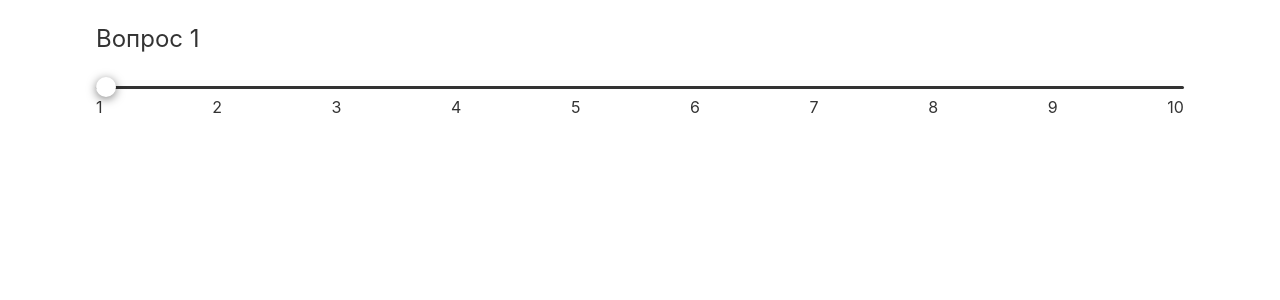
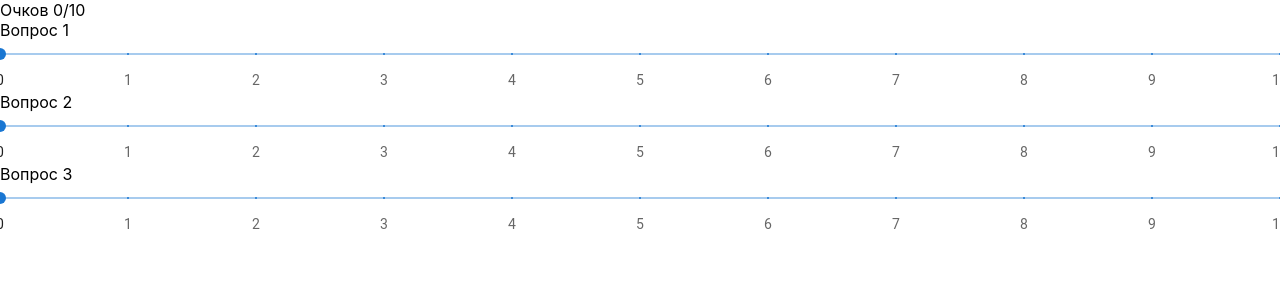
Before and after one commit to maestto/belbin, a React (Create React App) app: page / in a window 1280 px wide. Shown: the top 300 px of the page. Built offline with nearby package versions, Linux system fonts and the light colour scheme.

Commit message:
Questions groups, total score of group

```diff
--- a/package.json
+++ b/package.json
@@ -3,9 +3,9 @@
   "version": "0.1.0",
   "private": true,
   "dependencies": {
-    "@radix-ui/colors": "^3.0.0",
-    "@radix-ui/react-popover": "1.0.7",
-    "@radix-ui/react-slider": "^1.1.2",
+    "@emotion/react": "^11.11.1",
+    "@emotion/styled": "^11.11.0",
+    "@mui/material": "^5.14.20",
     "@testing-library/jest-dom": "^5.17.0",
     "@testing-library/react": "^13.4.0",
     "@testing-library/user-event": "^13.5.0",
--- a/src/components/question.css
+++ b/src/components/question.css
@@ -1,63 +1,5 @@
-@import '../../node_modules/@radix-ui/colors/black-alpha.css';
-@import '../../node_modules/@radix-ui/colors/violet.css';
-
-.Slider {
-    width: 85vw;
-    max-width: 1200px;
-    margin: auto;
+div {
+    margin-top: 50px;
+    margin-right: auto;
+    margin-left: auto;
 }
-
-.SliderQuestion {
-    font-size: 24px;
-    color: var(--black-a10);
-}
-
-.SliderRoot {
-    position: relative;
-    display: flex;
-    align-items: center;
-    user-select: none;
-    touch-action: none;
-    width: 85vw;
-    max-width: 1200px;
-    height: 20px;
-}
-
-.SliderTrack {
-    background-color: var(--black-a10);
-    position: relative;
-    flex-grow: 1;
-    border-radius: 9999px;
-    height: 3px;
-}
-
-.SliderRange {
-    position: absolute;
-    background-color: rgb(128, 128, 128);
-    border-radius: 9999px;
-    height: 100%;
-}
-
-.SliderThumb {
-    display: block;
-    width: 20px;
-    height: 20px;
-    background-color: white;
-    box-shadow: 0 2px 10px var(--black-a7);
-    border-radius: 10px;
-}
-.SliderThumb:hover {
-    background-color: var(--violet-3);
-}
-.SliderThumb:focus {
-    outline: none;
-    box-shadow: 0 0 0 5px var(--black-a8);
-}
-
-.SliderScale {
-    color: var(--black-a10);
-    display: flex;
-    justify-content: space-between;
-    width: 85vw;
-    max-width: 1200px;
-}
--- a/src/components/question.jsx
+++ b/src/components/question.jsx
@@ -1,29 +1,45 @@
-import React from 'react';
-import * as Slider from '@radix-ui/react-slider';
+import * as React from 'react';
+import Slider from '@mui/material/Slider';
 
-import './question.css'
+const sliderMarks = [
+    { value: 0, label: '0', },
+    { value: 1, label: '1', },
+    { value: 2, label: '2', },
+    { value: 3, label: '3', },
+    { value: 4, label: '4', },
+    { value: 5, label: '5', },
+    { value: 6, label: '6', },
+    { value: 7, label: '7', },
+    { value: 8, label: '8', },
+    { value: 9, label: '9', },
+    { value: 10, label: '10', },
+]
 
-const Question = ({ questionText }) => {
+export default function Question({ questionID, questionText, updateScore, totalScore }) {
+    const [questionScore, setQuestionScore] = React.useState(0)
+
+    const onSliderChange = (e, val) => {
+        if(totalScore < 10 || val < questionScore) {
+            setQuestionScore(val)
+            updateScore(questionID, val)
+        }
+    }
+
     return (
         <div>
-            <form className="Slider">
-                <p className="SliderQuestion">{questionText}</p>
-                <Slider.Root className="SliderRoot" defaultValue={[0]} max={100} step={10}>
-                    <Slider.Track className="SliderTrack">
-                        <Slider.Range className="SliderRange" />
-                    </Slider.Track>
-                    <Slider.Thumb className="SliderThumb" aria-label="Volume" />
-                </Slider.Root>
-                <div className="SliderScale">
-                    {
-                        Array.from({length: 10}, (_, i) => i + 1).map(i => (
-                            <span key={i}>{i}</span>
-                        ))
-                    }
-                </div>
-            </form>
+            {questionText}
+            <div>
+                <Slider
+                    size="small"
+                    valueLabelDisplay="auto"
+                    step={1}
+                    marks={sliderMarks}
+                    value={questionScore}
+                    onChange={onSliderChange}
+                    min={0}
+                    max={10}
+                />
+            </div>
         </div>
-    );
-};
-
-export default Question;
+    )
+}
--- /dev/null
+++ b/src/components/questionsSet.js
@@ -0,0 +1,36 @@
+import React from 'react';
+import Question from "./question";
+
+const questionsData = [
+    'Вопрос 1',
+    'Вопрос 2',
+    'Вопрос 3'
+]
+
+const QuestionsSet = () => {
+    const [scoresArr, setScoresArr] = React.useState([])
+    const [score, setScore] = React.useState(0)
+
+    const updateScore = (questionID, questionScore) => {
+        const updatedScores = [...scoresArr]
+        updatedScores[questionID] = questionScore
+        setScoresArr(updatedScores)
+
+        let scoresSum = 0
+        updatedScores.map((value) => scoresSum += value)
+        setScore(scoresSum)
+    }
+
+    return (
+        <div>
+            Очков {score}/10
+            {
+                questionsData.map((value, index) =>
+                    <Question questionID={index} questionText={value} updateScore={updateScore} totalScore={score}/>
+                )
+            }
+        </div>
+    )
+}
+
+export default QuestionsSet
--- a/src/index.tsx
+++ b/src/index.tsx
@@ -1,8 +1,7 @@
 import React from 'react';
 import ReactDOM from 'react-dom/client';
-
 import './index.css';
-import Question from './components/question.jsx';
+import QuestionsSet from "./components/questionsSet";
 
 const root = ReactDOM.createRoot(
   document.getElementById('root') as HTMLElement
@@ -10,6 +9,6 @@ const root = ReactDOM.createRoot(
 
 root.render(
   <React.StrictMode>
-    <Question questionText={"Вопрос 1"}/>
+      <QuestionsSet/>
   </React.StrictMode>
 )
```
Also changed, not shown: 1 other file (tests, documents, lock files or other folders).
